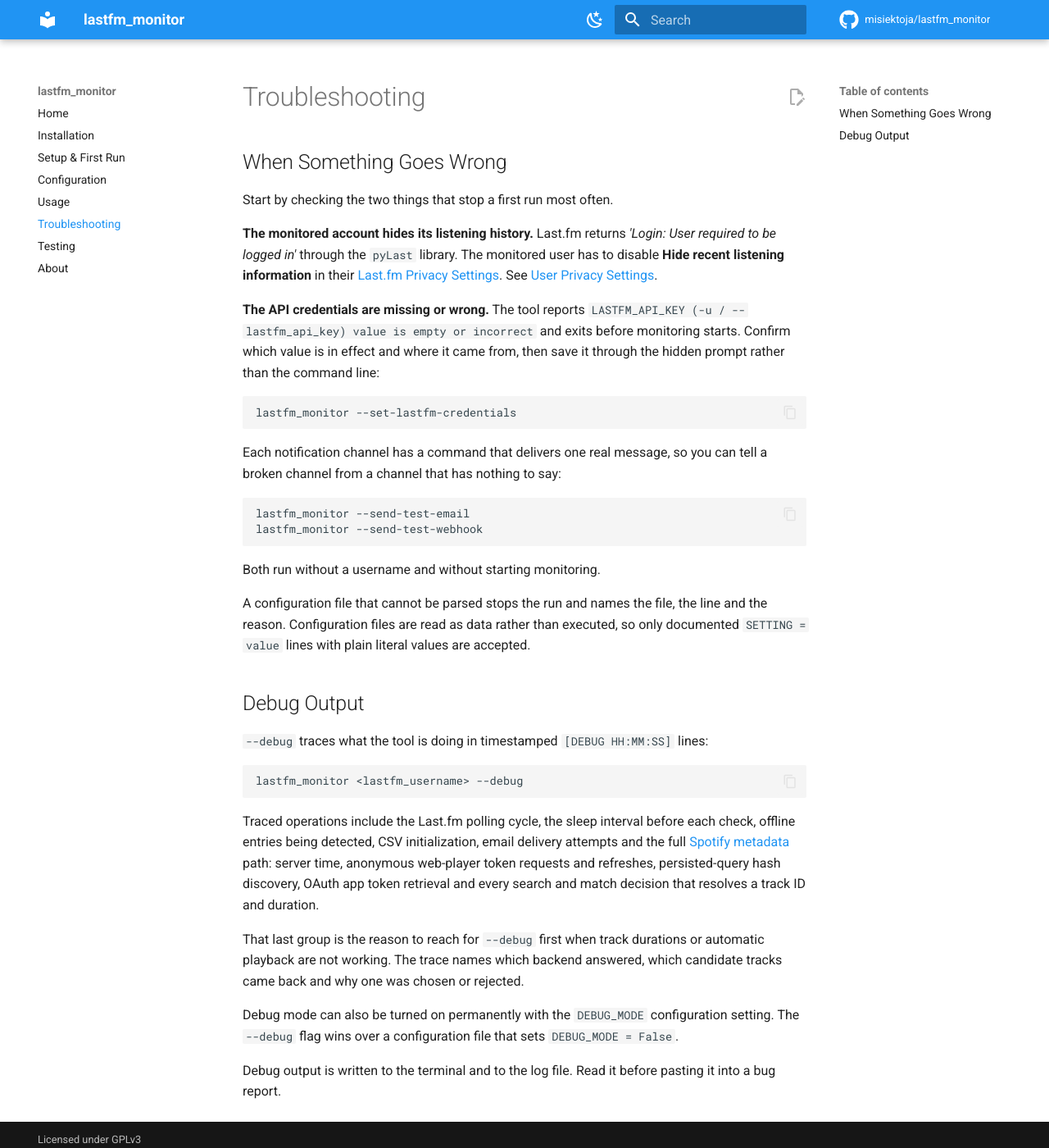
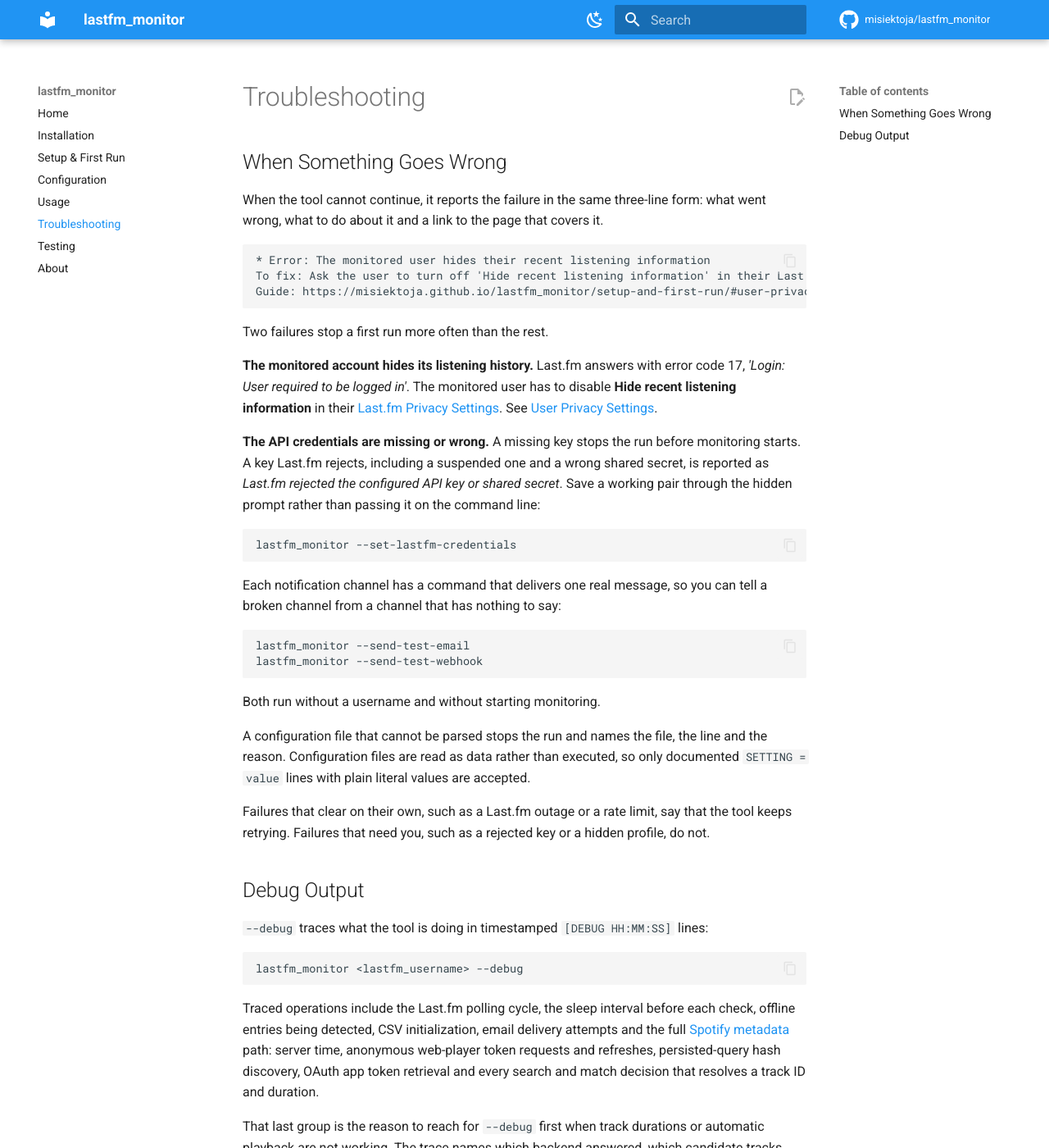
Before and after one commit to misiektoja/lastfm_monitor, an MkDocs documentation site: the page built from docs/troubleshooting.md, in a window 1280 px wide and 1400 px high. Shown: the whole window at 82% size. Built offline with MkDocs 1.6.1 and Material for MkDocs 9.7.7, drawn with Linux system fonts in a browser that asks for light colours; comment, search, counter and statistics services are not loaded.

Commit message:
docs(troubleshooting): describe the error, fix and guide form

````diff
--- a/docs/troubleshooting.md
+++ b/docs/troubleshooting.md
@@ -2,11 +2,19 @@
 
 ## When Something Goes Wrong
 
-Start by checking the two things that stop a first run most often.
+When the tool cannot continue, it reports the failure in the same three-line form: what went wrong, what to do about it and a link to the page that covers it.
 
-**The monitored account hides its listening history.** Last.fm returns *'Login: User required to be logged in'* through the `pyLast` library. The monitored user has to disable **Hide recent listening information** in their [Last.fm Privacy Settings](https://www.last.fm/settings/privacy). See [User Privacy Settings](setup-and-first-run.md#user-privacy-settings).
+```text
+* Error: The monitored user hides their recent listening information
+To fix: Ask the user to turn off 'Hide recent listening information' in their Last.fm privacy settings
+Guide: https://misiektoja.github.io/lastfm_monitor/setup-and-first-run/#user-privacy-settings
+```
 
-**The API credentials are missing or wrong.** The tool reports `LASTFM_API_KEY (-u / --lastfm_api_key) value is empty or incorrect` and exits before monitoring starts. Confirm which value is in effect and where it came from, then save it through the hidden prompt rather than the command line:
+Two failures stop a first run more often than the rest.
+
+**The monitored account hides its listening history.** Last.fm answers with error code 17, *'Login: User required to be logged in'*. The monitored user has to disable **Hide recent listening information** in their [Last.fm Privacy Settings](https://www.last.fm/settings/privacy). See [User Privacy Settings](setup-and-first-run.md#user-privacy-settings).
+
+**The API credentials are missing or wrong.** A missing key stops the run before monitoring starts. A key Last.fm rejects, including a suspended one and a wrong shared secret, is reported as *Last.fm rejected the configured API key or shared secret*. Save a working pair through the hidden prompt rather than passing it on the command line:
 
 ```sh
 lastfm_monitor --set-lastfm-credentials
@@ -23,6 +31,8 @@ Both run without a username and without starting monitoring.
 
 A configuration file that cannot be parsed stops the run and names the file, the line and the reason. Configuration files are read as data rather than executed, so only documented `SETTING = value` lines with plain literal values are accepted.
 
+Failures that clear on their own, such as a Last.fm outage or a rate limit, say that the tool keeps retrying. Failures that need you, such as a rejected key or a hidden profile, do not.
+
 ## Debug Output
 
 `--debug` traces what the tool is doing in timestamped `[DEBUG HH:MM:SS]` lines:
````
Also changed, not shown: 1 other file.
